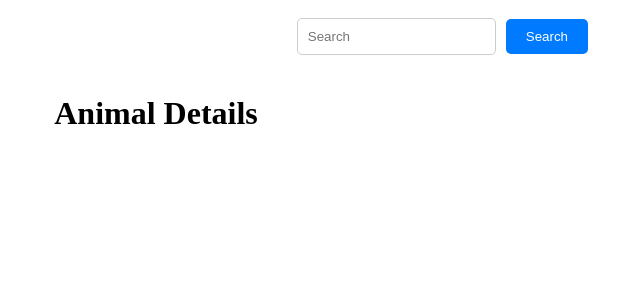
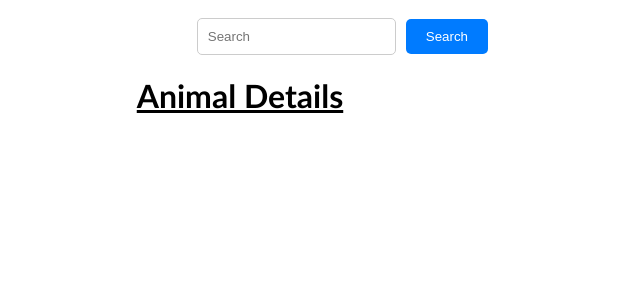
Before and after one commit to udenidilru/Animal-Details, a React (Create React App) app: page / in a window 1280 px wide. Shown: the top 300 px of the page, without its empty margins (484-1124 px from the left). Built offline with nearby package versions, Linux system fonts and the light colour scheme.

Commit message:
Added css

```diff
--- a/src/App.css
+++ b/src/App.css
@@ -1,8 +1,10 @@
 .title {
   max-width: 800px;
-  margin: 0 auto;
-  padding: 20px;
+  padding-left: 25%;
+  padding-bottom: 20px;
   text-align: center;
+  text-decoration: underline;
+  font-family: Calibri;
 }
 
 .error-message {
--- a/src/index.css
+++ b/src/index.css
@@ -2,7 +2,7 @@
   margin-bottom: 20px;
   text-align: right;
   padding-top: 10px;
-  margin-right: 200px;
+  margin-right: 300px;
 }
 
 .search-input {
@@ -29,7 +29,11 @@
   border: 1px solid #ccc;
   border-radius: 5px;
   padding: 20px;
+  padding-left: 100px;
   margin-bottom: 20px;
+  margin-left: 300px;
+  width: 300px;
+  font-family: Calibri;
 }
 
 .label {
```
